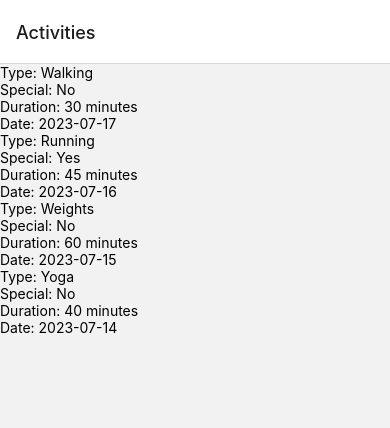
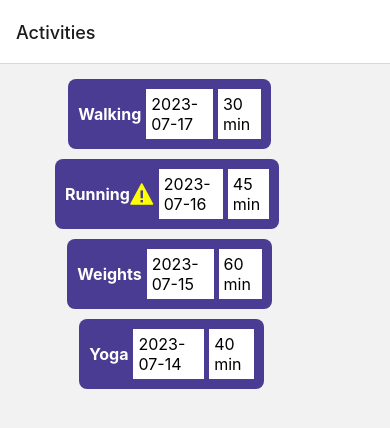
Before and after one commit to cold-flatwhite/assignment2, a React Native app: screen /Activities in a window 390 px wide. Shown: the top 428 px of the page. Built offline with nearby package versions, Linux system fonts and the light colour scheme.

Commit message:
created ItemsList component and rendered in ActivitiesScreen, followed the style of the demo

```diff
--- a/components/ItemsList.js
+++ b/components/ItemsList.js
@@ -1,13 +1,61 @@
 import React from 'react';
-import { FlatList, StyleSheet, View } from 'react-native';
+import { FlatList, StyleSheet, View, Text } from 'react-native';
+import { Entypo } from '@expo/vector-icons';
+const ItemsList = ({data}) => {
 
-const ItemsList = ({data, renderItem}) => {
+    const renderItem = ({ item }) => (
+        <View style={styles.itemContainer}>
+          <Text style={styles.activityType}>{item.activityType}</Text>
+          {item.special && <Entypo name="warning" size={24} color="yellow" />}
+          <Text style={styles.date}>{item.date}</Text>
+          <Text style={styles.duration}>{item.duration} min</Text>
+        </View>
+      );
+
     return (
-        <FlatList data={data}
+        <FlatList
+        data={data}
         renderItem={renderItem}
-        keyExtractor={(item) => item.id.toString()}
-        />
+        keyExtractor={item => item.id}
+        contentContainerStyle={styles.list}
+      />
     );
 }
 
 export default ItemsList;
+
+const styles = StyleSheet.create({
+    list: {
+      paddingBottom: 20,
+      marginVertical : 15,
+      alignItems : 'center',
+    },
+    itemContainer: {
+      flexDirection: 'row',
+      alignItems: 'center',
+      backgroundColor: '#4A3C93',
+      padding: 10,
+      borderRadius: 8,
+      marginBottom: 10,
+      width : '80%',
+      justifyContent : 'center',
+    },
+    activityType: {
+      fontSize: 16,
+      color: 'white',
+      flex : 1,
+      fontWeight :'bold',
+    },
+    date: {
+      fontSize: 16,
+      marginLeft: 5,
+      backgroundColor : 'white',
+      padding : 5,
+    },
+    duration: {
+      fontSize: 16,
+      backgroundColor : 'white',
+      padding : 5,
+        marginLeft: 5,
+    },
+  });
--- a/screens/ActivitiesScreen.js
+++ b/screens/ActivitiesScreen.js
@@ -32,6 +32,8 @@ const ActivitiesScreen = ({}) => {
     },
   ];
 
+
+
   return (
     <View>
       <ItemsList
```
